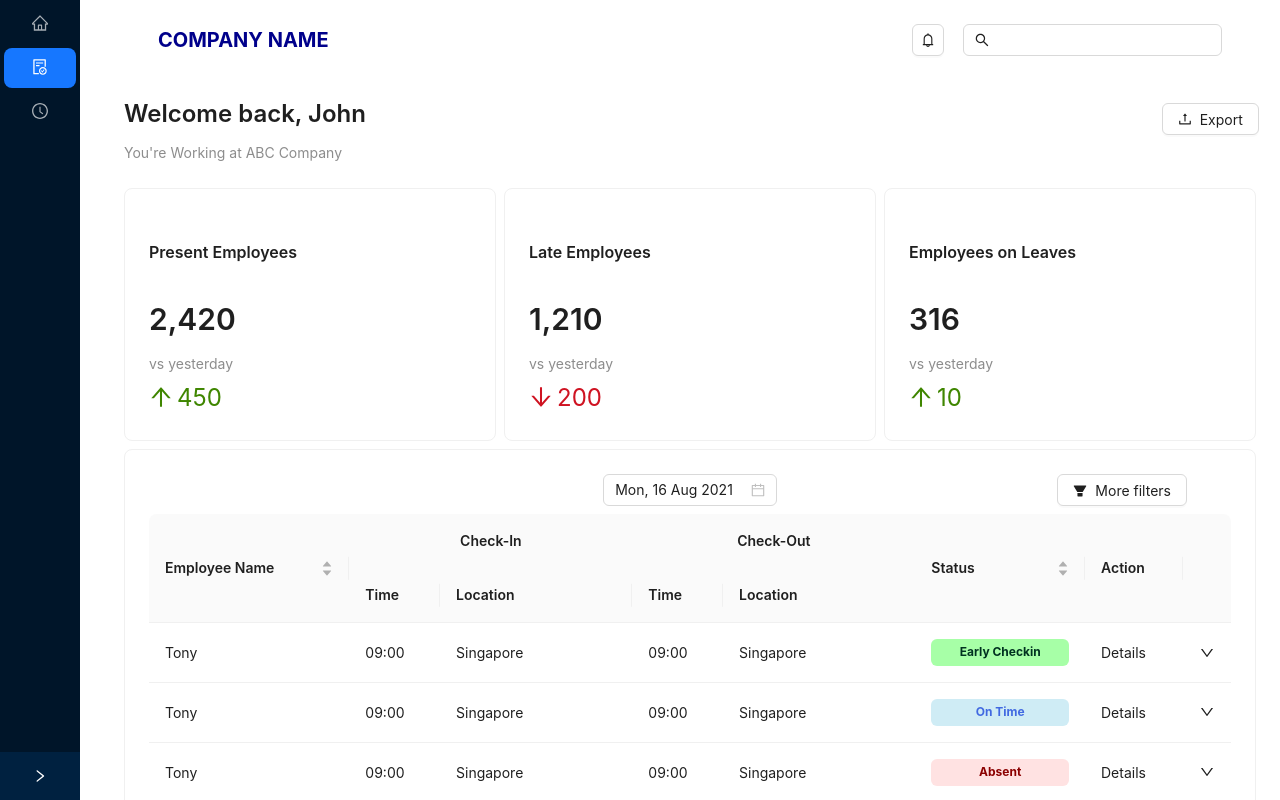
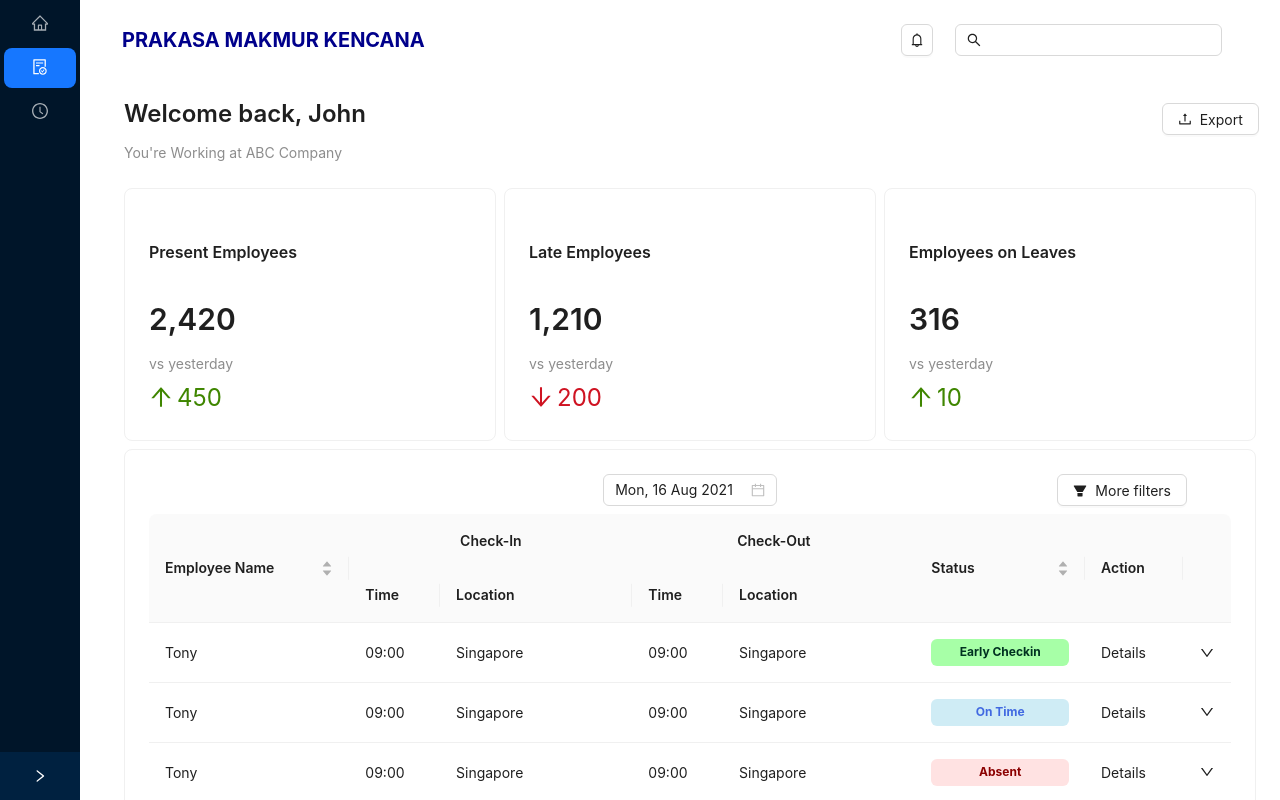
Before and after one commit to waynemamahit/frontend-prakasa-kencana, a Next.js app: page /attendance in a window 1280 px wide. Shown: the top 800 px of the page. Built offline with nearby package versions, Linux system fonts and the light colour scheme.

Commit message:
Fix MainLayout

```diff
--- a/layouts/MainLayout.tsx
+++ b/layouts/MainLayout.tsx
@@ -81,8 +81,8 @@ export default function MainLayout({
       >
         <Header
           style={{
+            paddingLeft: 14,
             height: 'auto',
-            paddingLeft: marginLeft - 184,
             background: colorBgContainer,
           }}
         >
@@ -90,16 +90,16 @@ export default function MainLayout({
             <Col
               xs={24}
               sm={24}
-              md={6}
-              lg={6}
-              xl={6}
+              md={10}
+              lg={10}
+              xl={10}
               style={{
                 fontWeight: 'bold',
                 color: 'darkblue',
                 fontSize: 20,
               }}
             >
-              COMPANY NAME
+              PRAKASA MAKMUR KENCANA
             </Col>
             <Col xs={24} sm={24} md={7} lg={7} xl={7}>
               <Row>
```
